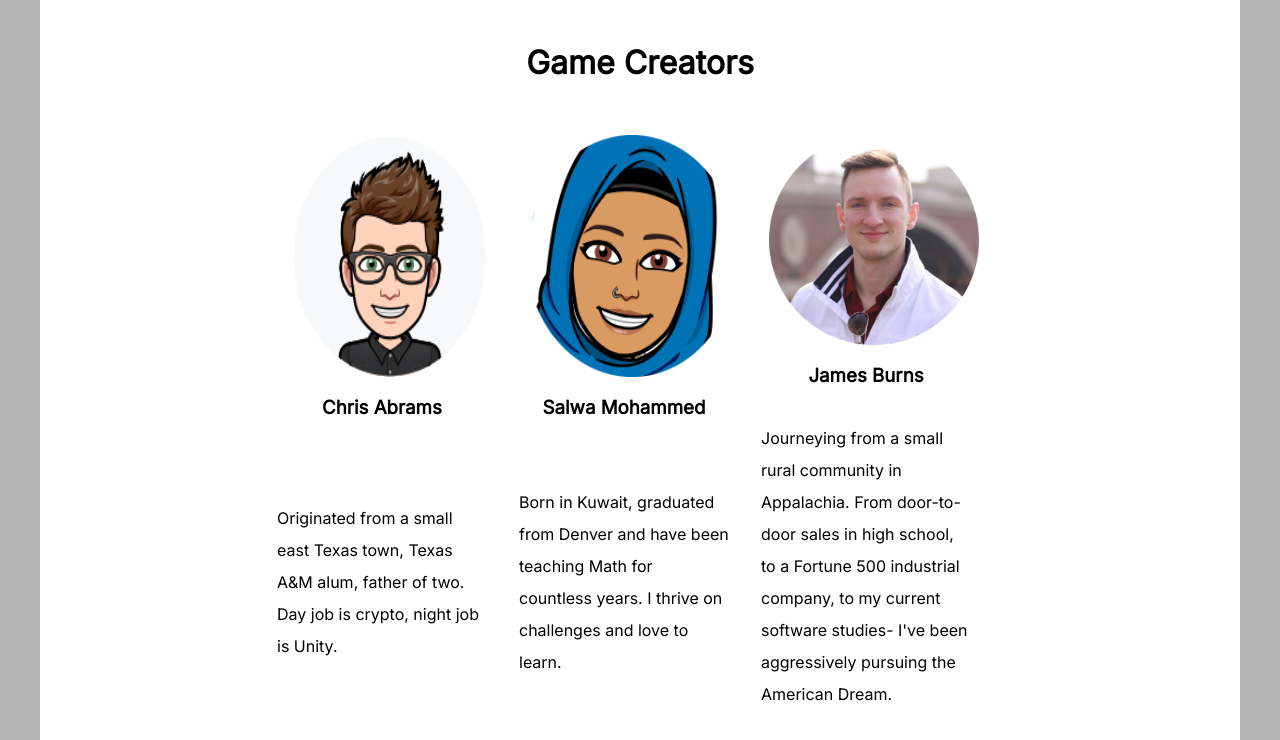
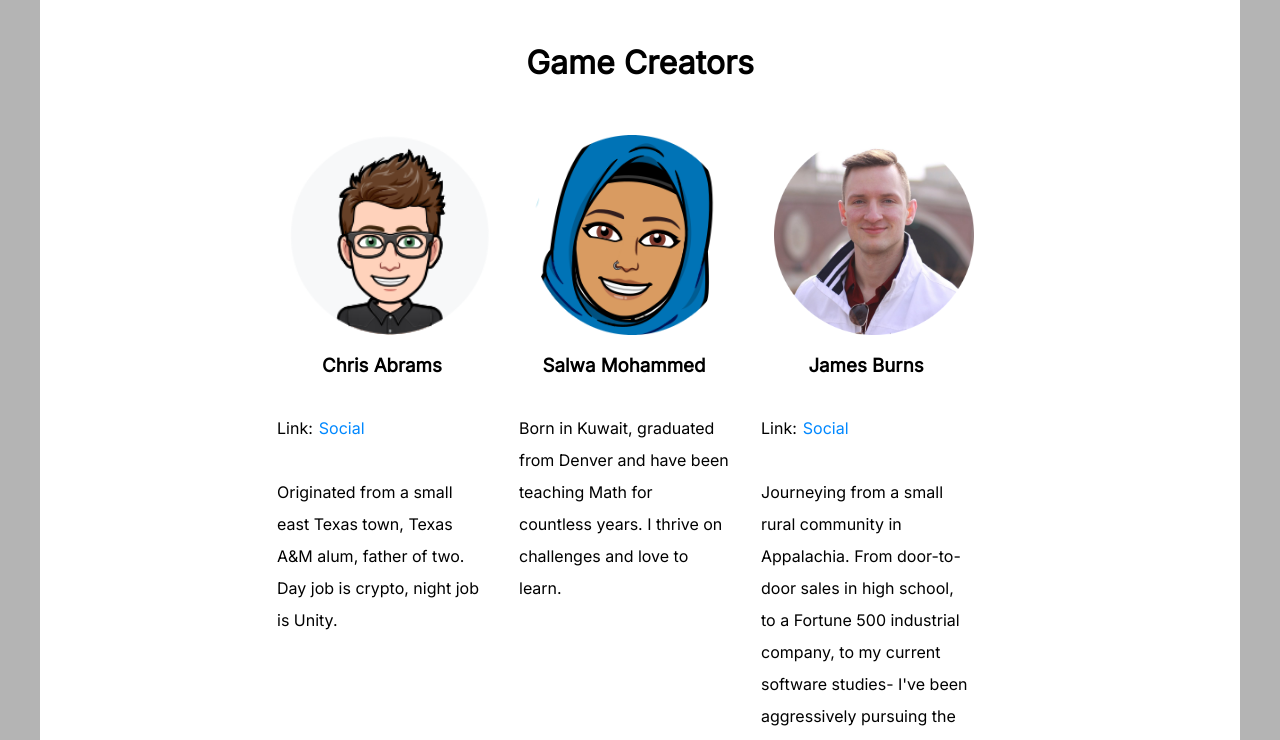
Before and after one commit to chrisabrams/jellydragongame-website, a Next.js app: page / in a window 1280 px wide. Shown: the part 2060-2800 px from the top of the page. Built offline with nearby package versions, Linux system fonts and the light colour scheme.

Commit message:
add social

```diff
--- a/pages/index.js
+++ b/pages/index.js
@@ -28,6 +28,7 @@ const StyledBox = styled.div`
 `
 
 const StyledBox2 = styled(StyledBox)`
+  align-content: flex-start;
   margin-right: 32px;
   width: 210px;
   max-width: 210px;
@@ -35,6 +36,7 @@ const StyledBox2 = styled(StyledBox)`
   img {
     display: flex;
     flex: 1 1 100%;
+    height: 200px;
 
     width: 210px;
     max-width: 210px;
@@ -46,6 +48,15 @@ const StyledBox2 = styled(StyledBox)`
     justify-content: center;
     width: 200px;
     max-width: 200px;
+  }
+
+  p {
+    display: flex;
+    flex: 1 1 100%;
+  }
+
+  a {
+    margin-left: 6px;
   }
 `
 
@@ -81,6 +92,7 @@ export default function IndexPage() {
         <StyledBox2>
           <img src="/img/bitmoji_chris.png" />
           <StyledHeader>Chris Abrams</StyledHeader>
+          <P>Link: <a href="https://twitter.com/_chrisabrams_" target="_new">Social</a></P>
           <P>Originated from a small east Texas town, Texas A&amp;M alum, father of two. Day job is crypto, night job is Unity.</P>
         </StyledBox2>
         <StyledBox2>
@@ -91,6 +103,7 @@ export default function IndexPage() {
         <StyledBox2>
           <img src="/img/headshot_james.png" />
           <StyledHeader>James Burns</StyledHeader>
+          <P>Link: <a href="https://www.facebook.com/profile.php?id=100009255309854" target="_new">Social</a></P>
           <P>Journeying from a small rural community in Appalachia. From door-to-door sales in high school, to a Fortune 500 industrial company, to my current software studies- I've been aggressively pursuing the American Dream.</P>
         </StyledBox2>
       </StyledBox>
```
